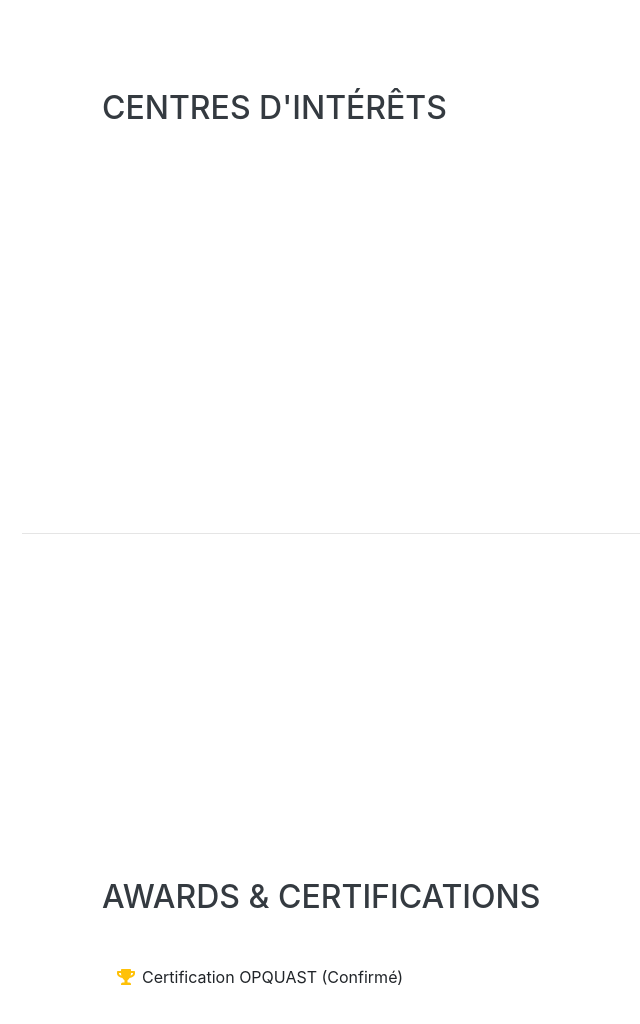
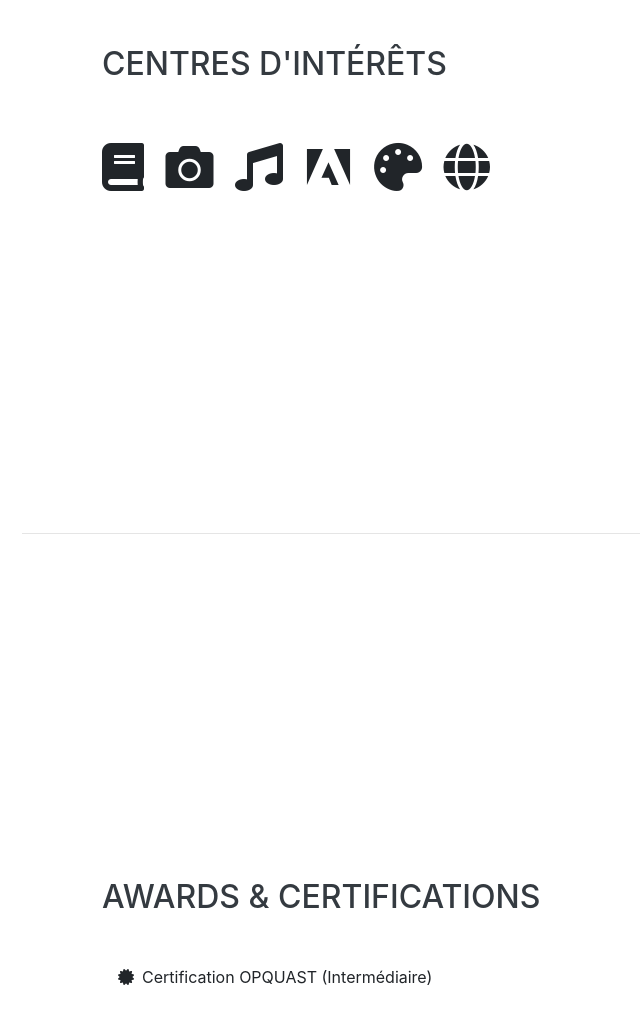
Before and after one commit to Kath97/kath97.github.io, a website with bundled scripts: page cv/index.html in a window 1280 px wide. Shown: the part 3360-4384 px from the top of the page, without its empty margins (250-890 px from the left). Built offline with nearby package versions, Linux system fonts and the light colour scheme; a web font is replaced by a local one.

Commit message:
add-icons-interests

```diff
--- a/cv/index.html
+++ b/cv/index.html
@@ -266,6 +266,25 @@
     <section class="resume-section p-3 p-lg-5 d-flex align-items-center" id="interests">
       <div class="w-100">
         <h2 class="mb-5">Centres d'intérêts</h2>
+        <ul class="list-inline dev-icons">
+            <li class="list-inline-item">
+              <i class="fas fa-book"></i>
+            </li>
+            <li class="list-inline-item">
+                <i class="fas fa-camera"></i>
+              </li>
+              <li class="list-inline-item">
+                  <i class="fas fa-music"></i>
+                </li>
+                <li class="list-inline-item">
+                    <i class="fab fa-adobe"></i>
+                  </li>
+                  <li class="list-inline-item">
+                      <i class="fas fa-palette"></i>
+                    </li>
+                    <li class="list-inline-item">
+                        <i class="fas fa-globe"></i>
+                      </li>
       </div>
     </section>
 
@@ -276,8 +295,8 @@
         <h2 class="mb-5">Awards &amp; Certifications</h2>
         <ul class="fa-ul mb-0">
           <li>
-            <i class="fa-li fa fa-trophy text-warning"></i>
-            Certification OPQUAST (Confirmé)</li>
+            <i class="fa-li fa fa-certificate"></i>
+            Certification OPQUAST (Intermédiaire)</li>
           <li>
             <!-- <i class="fa-li fa fa-trophy text-warning"></i>
             Mobile Web Specialist - Google Certification</li>
```
